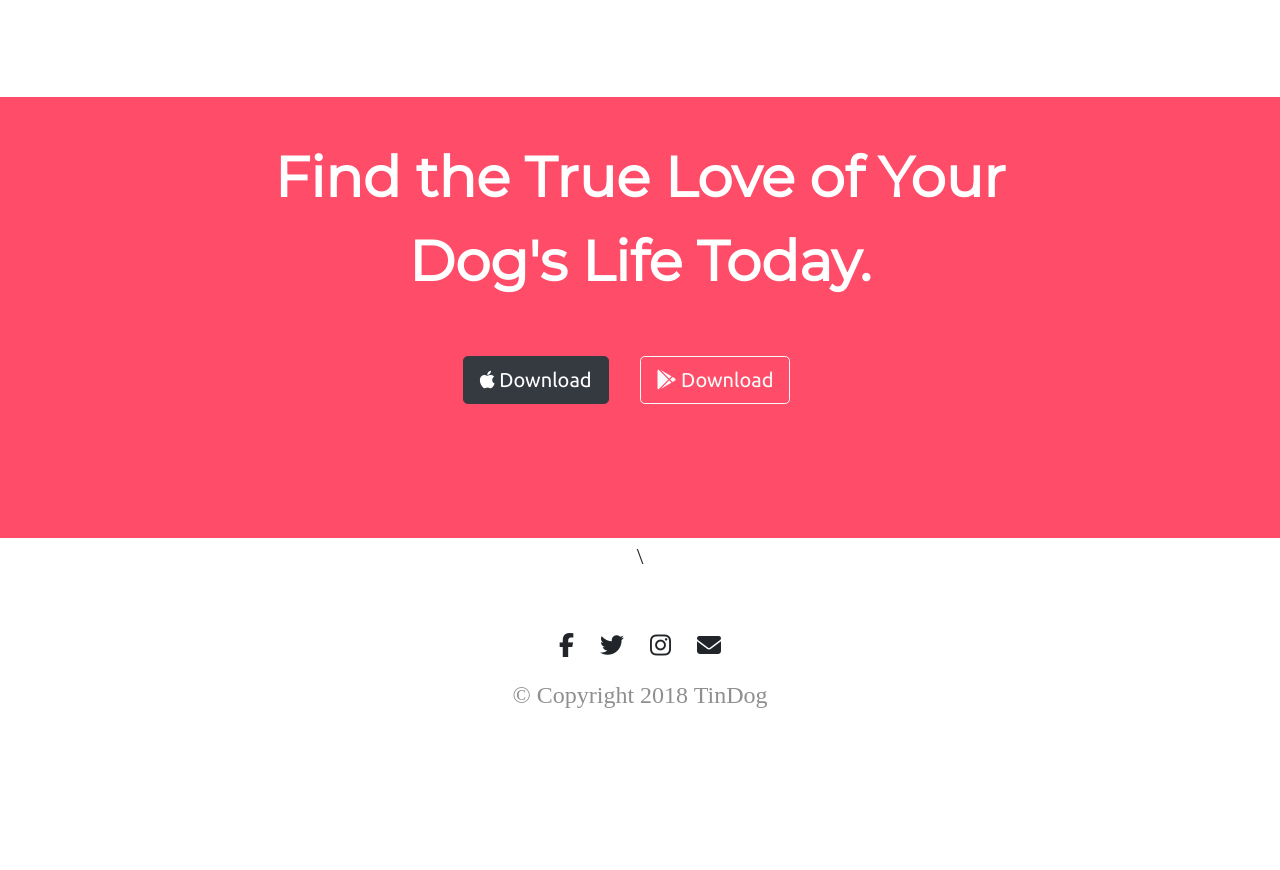
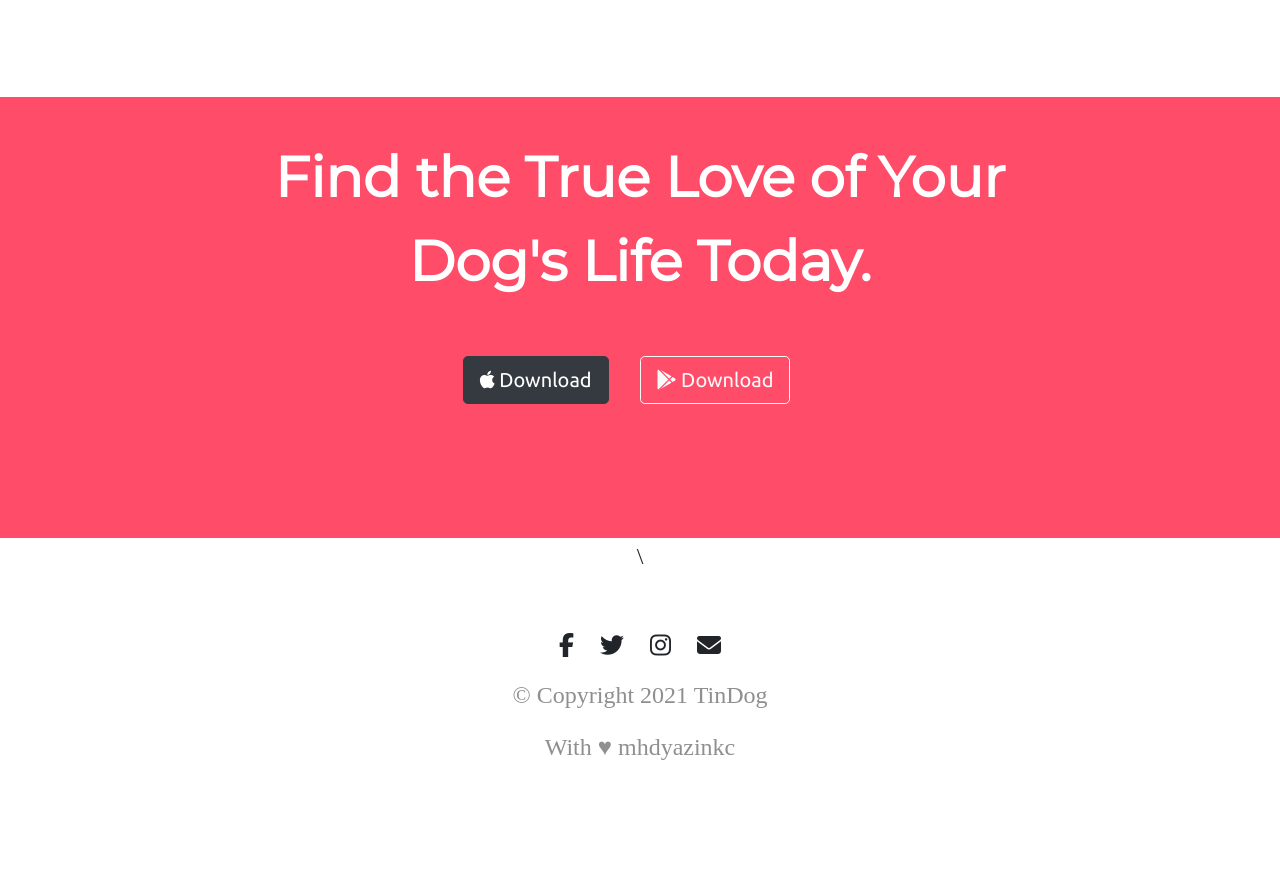
Before and after one commit to yaseen-kc/Tindog, a plain HTML site: page index.html in a window 1280 px wide. Shown: the part 2577-3447 px from the top of the page. Before the commit the page ends 3395 px from the top, so only its background shows below. Drawn offline with nearby package versions, Linux system fonts and the light colour scheme.

Commit message:
Update index.html

```diff
--- a/index.html
+++ b/index.html
@@ -209,7 +209,8 @@
       <i class="social-icon fab fa-twitter"></i>
       <i class="social-icon fab fa-instagram"></i>
       <i class="social-icon fas fa-envelope"></i>
-      <p>© Copyright 2018 TinDog</p>
+      <p>© Copyright 2021 TinDog</p>
+      <p>With ♥ mhdyazinkc</p>
     </div>
   </footer>
 
```
